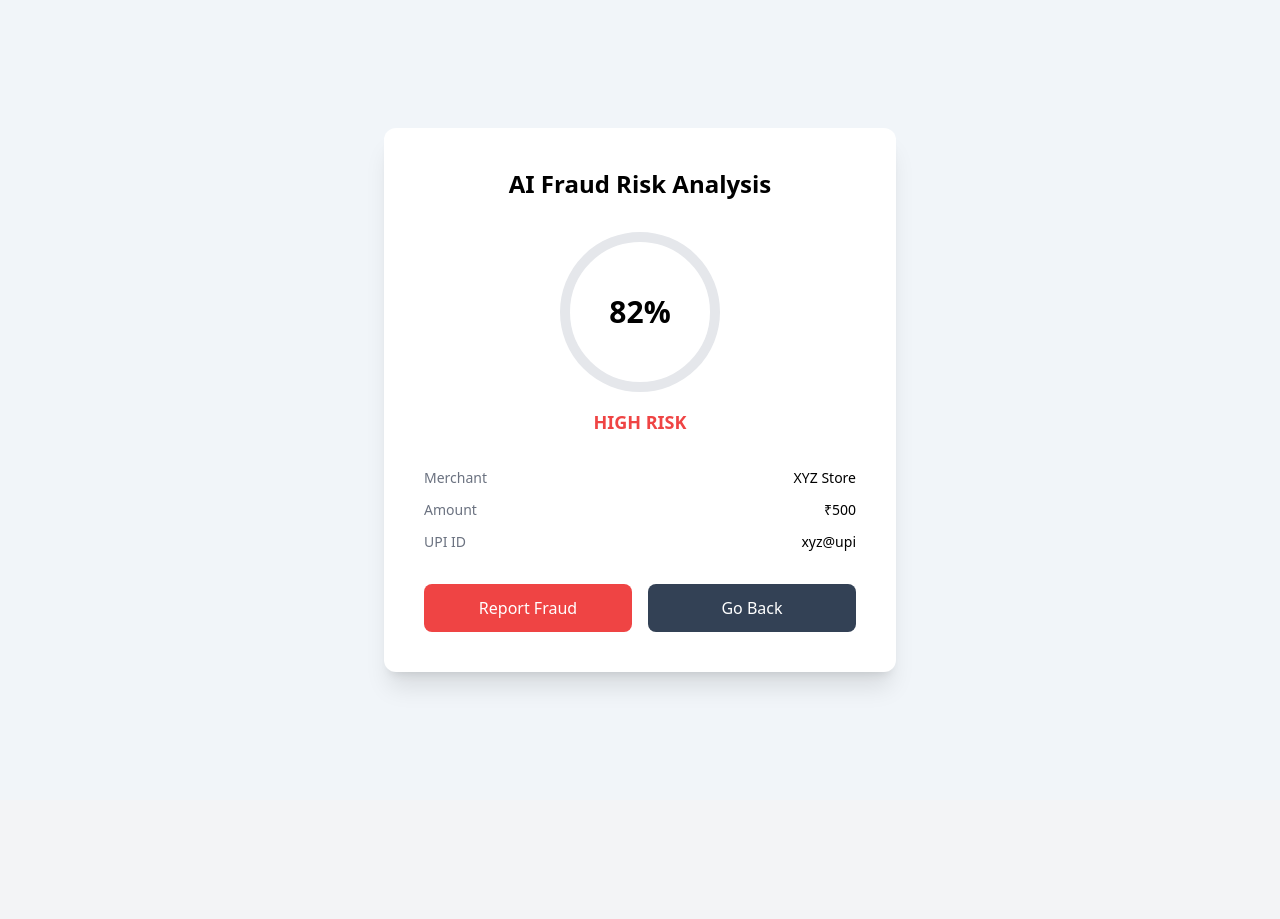
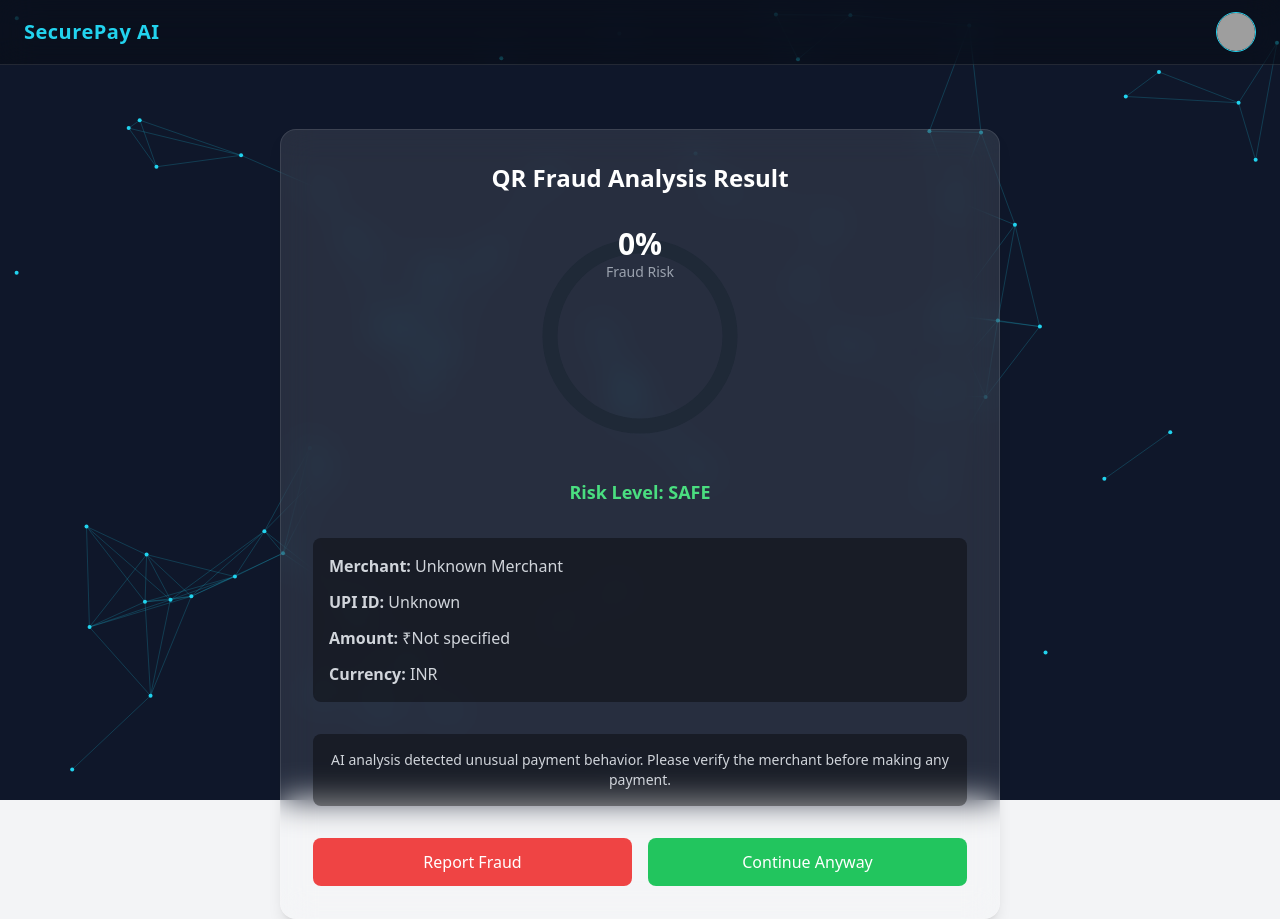
Before and after one commit to kumarbajrang0154/securepay-ai, a React (Vite) app in the folder client/: page /result in a window 1280 px wide. Before the commit the page ends 800 px from the top, so only its background shows below. Built offline with nearby package versions, Linux system fonts and the light colour scheme; grey boxes are pictures that could not be loaded.

Commit message:
Updated by Bajrang

```diff
--- a/client/src/components/RiskMeter.jsx
+++ b/client/src/components/RiskMeter.jsx
@@ -1,41 +1,83 @@
 import { useEffect, useState } from "react";
 
-function RiskMeter({ score }) {
-  const [value, setValue] = useState(0);
+export default function RiskMeter({ score }) {
+
+  const [progress, setProgress] = useState(0);
 
   useEffect(() => {
+
     const timer = setInterval(() => {
-      setValue((prev) => {
-        if (prev >= score) {
+
+      setProgress(old => {
+
+        if (old >= score) {
           clearInterval(timer);
           return score;
         }
-        return prev + 1;
+
+        return old + 1;
+
       });
-    }, 15);
 
-    return () => clearInterval(timer);
+    }, 20);
+
   }, [score]);
 
   const getColor = () => {
-    if (score > 70) return "text-red-500";
-    if (score > 40) return "text-yellow-500";
-    return "text-green-500";
+    if (progress < 40) return "#22c55e";
+    if (progress < 70) return "#facc15";
+    return "#ef4444";
   };
 
+  const radius = 90;
+  const circumference = 2 * Math.PI * radius;
+
+  const offset =
+    circumference - (progress / 100) * circumference;
+
   return (
-    <div className="text-center mt-6">
 
-      <div className={`text-5xl font-bold ${getColor()}`}>
-        {value}%
+    <div className="flex flex-col items-center">
+
+      <svg width="220" height="220">
+
+        <circle
+          cx="110"
+          cy="110"
+          r={radius}
+          stroke="#1f2937"
+          strokeWidth="15"
+          fill="none"
+        />
+
+        <circle
+          cx="110"
+          cy="110"
+          r={radius}
+          stroke={getColor()}
+          strokeWidth="15"
+          fill="none"
+          strokeDasharray={circumference}
+          strokeDashoffset={offset}
+          strokeLinecap="round"
+          transform="rotate(-90 110 110)"
+        />
+
+      </svg>
+
+      <div className="absolute text-center">
+
+        <h2 className="text-3xl font-bold">
+          {progress}%
+        </h2>
+
+        <p className="text-gray-400 text-sm">
+          Fraud Risk
+        </p>
+
       </div>
 
-      <p className="text-gray-600 mt-2">
-        Fraud Probability
-      </p>
+    </div>
 
-    </div>
   );
 }
-
-export default RiskMeter;
--- a/client/src/pages/QRScannerPage.jsx
+++ b/client/src/pages/QRScannerPage.jsx
@@ -1,78 +1,97 @@
+import { useState } from "react";
+import { QrReader } from "react-qr-reader";
 import { useNavigate } from "react-router-dom";
-import { QrReader } from "react-qr-reader";
+
+import Navbar from "../components/Navbar";
+import NeuralNetworkBackground from "../components/NeuralNetworkBackground";
+import { analyzeQR } from "../utils/fraudDetection";
+import { parseUPI } from "../utils/upiParser";
 
 export default function QRScannerPage() {
 
   const navigate = useNavigate();
+  const [result, setResult] = useState("");
 
-  const handleScan = (result) => {
+  const handleScan = (data) => {
 
-    if (result) {
+    if (data) {
 
-      const qrData = result?.text;
+      const qrText = data.text;
 
-      // Example parsing (later improve karenge)
-      const parsedData = {
-        merchant: "Demo Merchant",
-        amount: "500",
-        upi: "merchant@upi",
-        probability: Math.floor(Math.random() * 100)
+      setResult(qrText);
+
+      const parsed = parseUPI(qrText);
+
+      const fraudScore = analyzeQR(qrText);
+
+      // store scan data
+      localStorage.setItem("scannedQR", qrText);
+      localStorage.setItem("fraudScore", fraudScore);
+      localStorage.setItem("parsedUPI", JSON.stringify(parsed));
+
+      // save transaction history
+      const oldTransactions =
+        JSON.parse(localStorage.getItem("transactions")) || [];
+
+      const newTransaction = {
+        qr: qrText,
+        score: fraudScore,
+        date: new Date().toLocaleString()
       };
 
-      navigate("/risk-result", { state: parsedData });
+      oldTransactions.unshift(newTransaction);
+
+      localStorage.setItem(
+        "transactions",
+        JSON.stringify(oldTransactions)
+      );
+
+      // go to AI analyzing screen
+      navigate("/analyzing");
 
     }
 
   };
 
   return (
-    <div className="min-h-screen bg-slate-100 flex flex-col items-center p-6">
+    <div className="relative min-h-screen text-white">
 
-      {/* Title */}
-      <h1 className="text-2xl font-bold mb-6">
-        Scan QR Code
-      </h1>
+      <NeuralNetworkBackground />
+      <Navbar />
 
-      {/* Scanner Card */}
-      <div className="bg-white shadow-xl rounded-xl p-6 w-full max-w-md text-center">
+      <div className="relative z-10 max-w-2xl mx-auto mt-16 px-6">
 
-        {/* Camera */}
-        <div className="relative rounded-lg overflow-hidden">
+        <div className="bg-white/10 backdrop-blur-lg border border-white/10 rounded-2xl p-8 shadow-lg text-center">
 
-          <QrReader
-            constraints={{ facingMode: "environment" }}
-            onResult={(result) => handleScan(result)}
-            containerStyle={{ width: "100%" }}
-          />
+          <h1 className="text-2xl font-bold mb-6">
+            Scan QR Code
+          </h1>
 
-          {/* Scanner Frame */}
-          <div className="absolute inset-0 border-4 border-blue-400 rounded-lg pointer-events-none"></div>
+          <div className="rounded-xl overflow-hidden">
 
-          {/* Scan Line */}
-          <div className="absolute top-0 left-0 w-full h-1 bg-blue-500 animate-pulse"></div>
+            <QrReader
+              constraints={{ facingMode: "environment" }}
+              onResult={(result, error) => {
 
-        </div>
+                if (!!result) {
+                  handleScan(result);
+                }
 
-        <p className="text-sm text-gray-500 mt-4">
-          Place QR code inside the frame to scan
-        </p>
+              }}
+              style={{ width: "100%" }}
+            />
 
-        {/* Buttons */}
-        <div className="flex gap-3 mt-6">
+          </div>
 
-          <button
-            onClick={() => navigate("/qr-upload")}
-            className="flex-1 bg-slate-700 text-white py-3 rounded-lg hover:bg-slate-800 transition"
-          >
-            Upload QR
-          </button>
+          <p className="mt-4 text-gray-400 text-sm">
+            Point camera at a UPI QR code
+          </p>
 
-          <button
-            onClick={() => navigate("/home")}
-            className="flex-1 bg-blue-600 text-white py-3 rounded-lg hover:bg-blue-700 transition"
-          >
-            Back
-          </button>
+          {result && (
+            <div className="mt-6 bg-black/40 p-3 rounded-lg text-sm break-all">
+              {result}
+            </div>
+          )}
 
         </div>
 
--- a/client/src/pages/RiskResultPage.jsx
+++ b/client/src/pages/RiskResultPage.jsx
@@ -1,95 +1,89 @@
-import { useNavigate, useLocation } from "react-router-dom";
+import Navbar from "../components/Navbar";
+import NeuralNetworkBackground from "../components/NeuralNetworkBackground";
+import RiskMeter from "../components/RiskMeter";
 
 export default function RiskResultPage() {
 
-  const navigate = useNavigate();
-  const location = useLocation();
+  const fraudScore =
+    parseInt(localStorage.getItem("fraudScore")) || 0;
 
-  // Example data (later API se ayega)
-  const result = location.state || {
-    merchant: "XYZ Store",
-    amount: "500",
-    upi: "xyz@upi",
-    probability: 82
+  const parsedUPI =
+    JSON.parse(localStorage.getItem("parsedUPI")) || {};
+
+  const getRiskLabel = () => {
+    if (fraudScore < 40) return "SAFE";
+    if (fraudScore < 70) return "SUSPICIOUS";
+    return "HIGH RISK";
   };
 
-  const getRiskLevel = () => {
-    if (result.probability > 70) return "HIGH";
-    if (result.probability > 40) return "MEDIUM";
-    return "SAFE";
+  const getRiskColor = () => {
+    if (fraudScore < 40) return "text-green-400";
+    if (fraudScore < 70) return "text-yellow-400";
+    return "text-red-400";
   };
 
-  const riskLevel = getRiskLevel();
+  return (
+    <div className="relative min-h-screen text-white">
 
-  const riskColor =
-    riskLevel === "HIGH"
-      ? "text-red-500"
-      : riskLevel === "MEDIUM"
-      ? "text-yellow-500"
-      : "text-green-500";
+      <NeuralNetworkBackground />
+      <Navbar />
 
-  return (
-    <div className="min-h-screen bg-slate-100 flex items-center justify-center p-6">
+      <div className="relative z-10 max-w-3xl mx-auto mt-16 px-6">
 
-      <div className="bg-white shadow-xl rounded-xl p-10 w-full max-w-lg">
+        <div className="bg-white/10 backdrop-blur-lg border border-white/10 rounded-2xl p-8 shadow-lg">
 
-        <h2 className="text-2xl font-bold text-center mb-8">
-          AI Fraud Risk Analysis
-        </h2>
+          <h1 className="text-2xl font-bold mb-8 text-center">
+            QR Fraud Analysis Result
+          </h1>
 
-        {/* Risk Meter */}
-        <div className="text-center mb-8">
+          {/* FRAUD METER */}
 
-          <div className="relative w-40 h-40 mx-auto rounded-full border-[10px] border-gray-200 flex items-center justify-center">
+          <div className="flex justify-center mb-8">
+            <RiskMeter score={fraudScore} />
+          </div>
 
-            <span className="text-3xl font-bold">
-              {result.probability}%
-            </span>
+          {/* RISK LABEL */}
+
+          <div className={`text-center text-lg font-semibold mb-8 ${getRiskColor()}`}>
+            Risk Level: {getRiskLabel()}
+          </div>
+
+          {/* QR DETAILS */}
+
+          <div className="space-y-3 text-gray-300 bg-black/40 p-4 rounded-lg">
+
+            <p><b>Merchant:</b> {parsedUPI.merchant || "Unknown Merchant"}</p>
+
+            <p><b>UPI ID:</b> {parsedUPI.upiId || "Unknown"}</p>
+
+            <p><b>Amount:</b> ₹{parsedUPI.amount || "Not specified"}</p>
+
+            <p><b>Currency:</b> {parsedUPI.currency || "INR"}</p>
 
           </div>
 
-          <p className={`mt-4 font-semibold text-lg ${riskColor}`}>
-            {riskLevel} RISK
-          </p>
+          {/* AI MESSAGE */}
 
-        </div>
+          <div className="mt-8 p-4 bg-black/40 rounded-lg text-sm text-gray-300 text-center">
 
-        {/* Details */}
-        <div className="space-y-3 text-sm">
+            AI analysis detected unusual payment behavior.
+            Please verify the merchant before making any payment.
 
-          <div className="flex justify-between">
-            <span className="text-gray-500">Merchant</span>
-            <span className="font-medium">{result.merchant}</span>
           </div>
 
-          <div className="flex justify-between">
-            <span className="text-gray-500">Amount</span>
-            <span className="font-medium">₹{result.amount}</span>
+          {/* ACTION BUTTONS */}
+
+          <div className="mt-8 flex gap-4">
+
+            <button className="flex-1 py-3 bg-red-500 rounded-lg hover:bg-red-600 transition">
+              Report Fraud
+            </button>
+
+            <button className="flex-1 py-3 bg-green-500 rounded-lg hover:bg-green-600 transition">
+              Continue Anyway
+            </button>
+
           </div>
-
-          <div className="flex justify-between">
-            <span className="text-gray-500">UPI ID</span>
-            <span className="font-medium">{result.upi}</span>
-          </div>
-
-        </div>
-
-        {/* Buttons */}
-        <div className="flex gap-4 mt-8">
-
-          <button
-            onClick={() => navigate("/report-fraud")}
-            className="flex-1 bg-red-500 text-white py-3 rounded-lg hover:bg-red-600 transition"
-          >
-            Report Fraud
-          </button>
-
-          <button
-            onClick={() => navigate("/home")}
-            className="flex-1 bg-slate-700 text-white py-3 rounded-lg hover:bg-slate-800 transition"
-          >
-            Go Back
-          </button>
 
         </div>
 
--- a/client/src/pages/TransactionHistoryPage.jsx
+++ b/client/src/pages/TransactionHistoryPage.jsx
@@ -1,80 +1,54 @@
-import { useNavigate } from "react-router-dom";
+import Navbar from "../components/Navbar";
+import NeuralNetworkBackground from "../components/NeuralNetworkBackground";
 
 export default function TransactionHistoryPage() {
 
-  const navigate = useNavigate();
+  const transactions =
+    JSON.parse(localStorage.getItem("transactions")) || [];
 
-  // Dummy Data (later API se ayega)
-  const transactions = [
-    {
-      merchant: "Amazon Store",
-      amount: 1200,
-      upi: "amazon@upi",
-      risk: "SAFE",
-      date: "10 Mar 2026"
-    },
-    {
-      merchant: "Unknown Merchant",
-      amount: 500,
-      upi: "fraud@upi",
-      risk: "HIGH",
-      date: "09 Mar 2026"
-    },
-    {
-      merchant: "Flipkart",
-      amount: 850,
-      upi: "flipkart@upi",
-      risk: "MEDIUM",
-      date: "08 Mar 2026"
-    }
-  ];
+  const getRiskColor = (score) => {
+    if (score < 40) return "text-green-400";
+    if (score < 70) return "text-yellow-400";
+    return "text-red-400";
+  };
 
-  const getRiskBadge = (risk) => {
-
-    if (risk === "HIGH")
-      return "bg-red-100 text-red-600";
-
-    if (risk === "MEDIUM")
-      return "bg-yellow-100 text-yellow-600";
-
-    return "bg-green-100 text-green-600";
+  const getRiskLabel = (score) => {
+    if (score < 40) return "SAFE";
+    if (score < 70) return "SUSPICIOUS";
+    return "HIGH RISK";
   };
 
   return (
-    <div className="min-h-screen bg-slate-100 p-8">
+    <div className="relative min-h-screen text-white">
 
-      {/* Header */}
-      <div className="flex justify-between items-center mb-8">
+      <NeuralNetworkBackground />
+      <Navbar />
 
-        <h1 className="text-2xl font-bold">
+      <div className="relative z-10 max-w-5xl mx-auto mt-16 px-6">
+
+        <div className="bg-white/10 backdrop-blur-lg border border-white/10 rounded-2xl p-8 shadow-lg">
+
+          <h1 className="text-2xl font-bold mb-6">
             Transaction History
           </h1>
 
-        <button
-          onClick={() => navigate("/home")}
-          className="bg-slate-700 text-white px-4 py-2 rounded-lg hover:bg-slate-800"
-        >
-          Back to Dashboard
-        </button>
+          {transactions.length === 0 && (
+            <p className="text-gray-400">
+              No transactions yet
+            </p>
+          )}
 
-      </div>
-
-
-      {/* Table */}
-      <div className="bg-white shadow rounded-xl overflow-hidden">
+          {transactions.length > 0 && (
 
             <table className="w-full">
 
-          <thead className="bg-slate-50">
+              <thead className="text-left text-gray-400 border-b border-white/10">
 
-            <tr className="text-left text-sm text-gray-600">
-
-              <th className="p-4">Merchant</th>
-              <th className="p-4">Amount</th>
-              <th className="p-4">UPI ID</th>
-              <th className="p-4">Risk</th>
-              <th className="p-4">Date</th>
-
+                <tr>
+                  <th className="py-3">QR Data</th>
+                  <th>Fraud Score</th>
+                  <th>Risk</th>
+                  <th>Date</th>
                 </tr>
 
               </thead>
@@ -85,32 +59,22 @@ export default function TransactionHistoryPage() {
 
                   <tr
                     key={index}
-                className="border-t hover:bg-slate-50 transition"
+                    className="border-b border-white/10"
                   >
 
-                <td className="p-4 font-medium">
-                  {tx.merchant}
+                    <td className="py-3 break-all">
+                      {tx.qr}
                     </td>
 
-                <td className="p-4">
-                  ₹{tx.amount}
+                    <td>
+                      {tx.score}%
                     </td>
 
-                <td className="p-4 text-gray-600">
-                  {tx.upi}
+                    <td className={getRiskColor(tx.score)}>
+                      {getRiskLabel(tx.score)}
                     </td>
 
-                <td className="p-4">
-
-                  <span
-                    className={`px-3 py-1 rounded-full text-xs font-medium ${getRiskBadge(tx.risk)}`}
-                  >
-                    {tx.risk}
-                  </span>
-
-                </td>
-
-                <td className="p-4 text-gray-500">
+                    <td>
                       {tx.date}
                     </td>
 
@@ -122,6 +86,10 @@ export default function TransactionHistoryPage() {
 
             </table>
 
+          )}
+
+        </div>
+
       </div>
 
     </div>
--- /dev/null
+++ b/client/src/utils/fraudDetection.js
@@ -0,0 +1,31 @@
+export function analyzeQR(qrString) {
+
+  let score = 0;
+
+  // suspicious keywords
+  const suspiciousWords = ["test", "scam", "fraud", "unknown"];
+
+  suspiciousWords.forEach(word => {
+    if (qrString.toLowerCase().includes(word)) {
+      score += 40;
+    }
+  });
+
+  // high amount detection
+  const amountMatch = qrString.match(/am=([0-9]+)/);
+
+  if (amountMatch) {
+    const amount = parseInt(amountMatch[1]);
+
+    if (amount > 2000) score += 30;
+  }
+
+  // unknown merchant detection
+  if (!qrString.includes("pn=")) {
+    score += 20;
+  }
+
+  if (score > 100) score = 100;
+
+  return score;
+}
--- /dev/null
+++ b/client/src/utils/upiParser.js
@@ -0,0 +1,16 @@
+export function parseUPI(qr) {
+
+  if (!qr || !qr.startsWith("upi://")) {
+    return null;
+  }
+
+  const params = new URLSearchParams(qr.split("?")[1]);
+
+  return {
+    upiId: params.get("pa") || "Unknown",
+    merchant: params.get("pn") || "Unknown Merchant",
+    amount: params.get("am") || "Not specified",
+    currency: params.get("cu") || "INR"
+  };
+
+}
```
Also changed, not shown: client/src/App.jsx (+17 -7 lines), client/src/pages/AnalyzingPage.jsx (added, +52 -0 lines), client/src/pages/SettingsPage.jsx (added, +105 -0 lines). Lines whose indentation alone changed are shown as unchanged.
